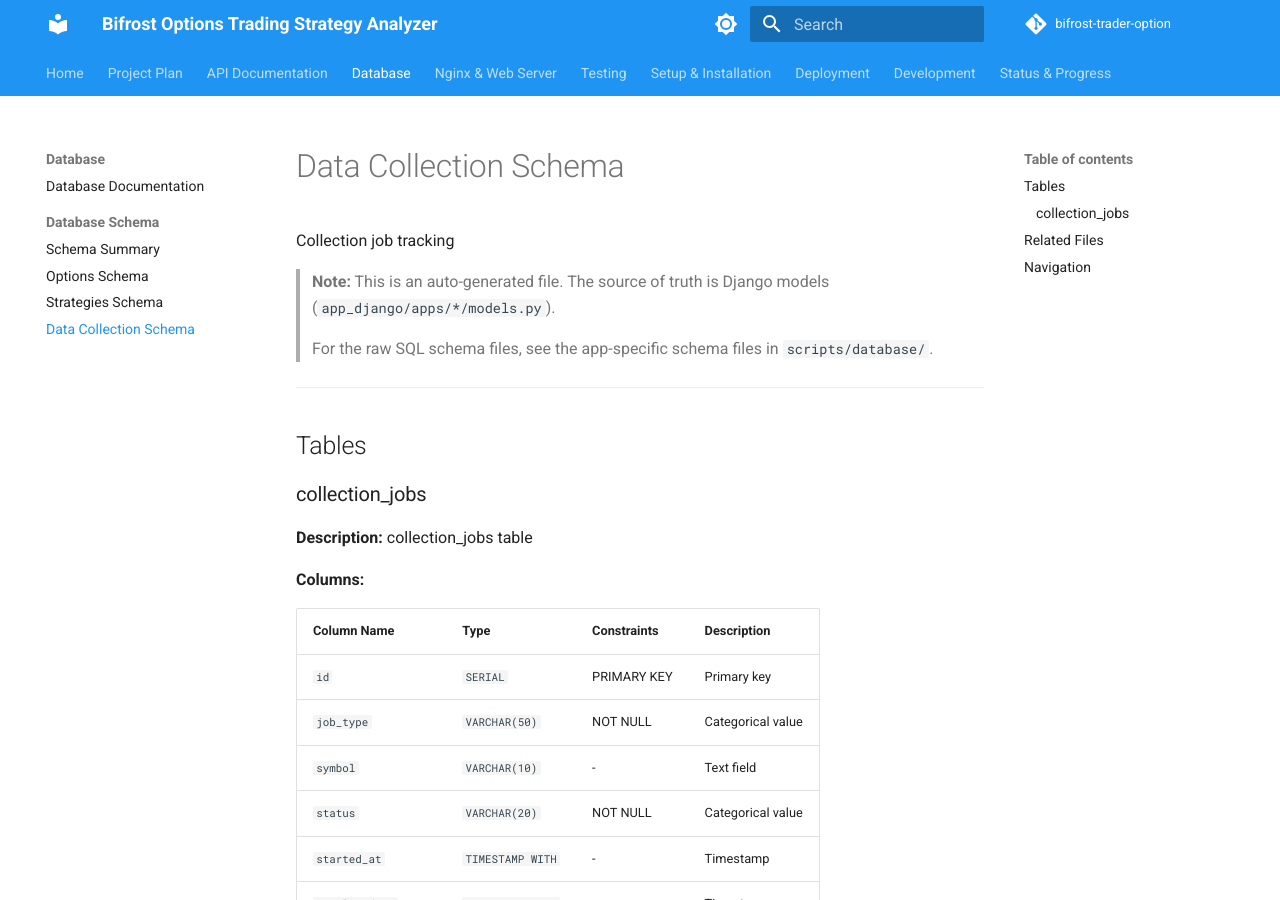
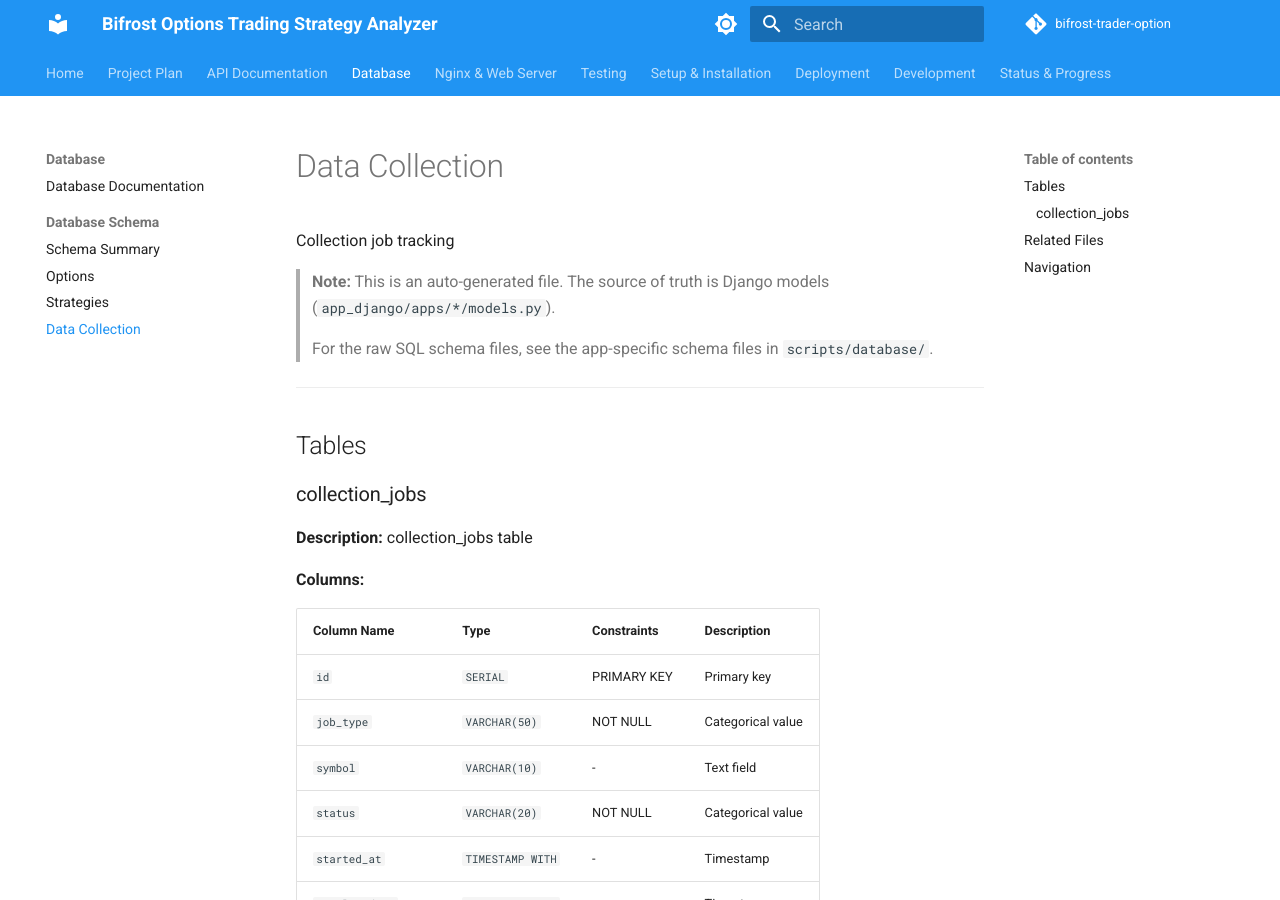
Before and after one commit to weitingzhao/bifrost-trader-option, an MkDocs documentation site: the page built from docs/database/SCHEMA_DATA_COLLECTION.md, in a window 1280 px wide and 900 px high. Built offline with MkDocs 1.6.1 and Material for MkDocs 9.7.7, drawn with Linux system fonts in a browser that asks for light colours; comment, search, counter and statistics services are not loaded; the version menu is left out.

Commit message:
Update app-specific schema titles to shorter names
- 'Options Schema' → 'Options'
- 'Strategies Schema' → 'Strategies'
- 'Data Collection Schema' → 'Data Collection'
- All titles now match the requested shorter format

```diff
--- a/docs/database/SCHEMA_DATA_COLLECTION.md
+++ b/docs/database/SCHEMA_DATA_COLLECTION.md
@@ -1,4 +1,4 @@
-# Data Collection Schema
+# Data Collection
 
 Collection job tracking
 
--- a/docs/database/SCHEMA_OPTIONS.md
+++ b/docs/database/SCHEMA_OPTIONS.md
@@ -1,4 +1,4 @@
-# Options Schema
+# Options
 
 Stock symbols, option snapshots, and option contracts
 
--- a/docs/database/SCHEMA_STRATEGIES.md
+++ b/docs/database/SCHEMA_STRATEGIES.md
@@ -1,4 +1,4 @@
-# Strategies Schema
+# Strategies
 
 Strategy history and market conditions
 
```
Also changed, not shown: 1 other file.
